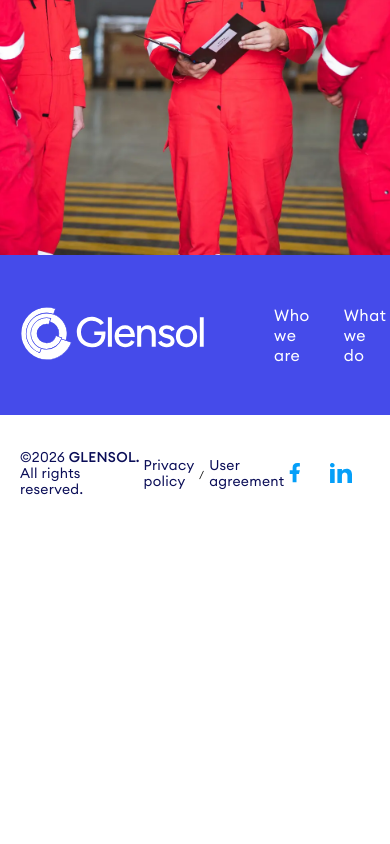
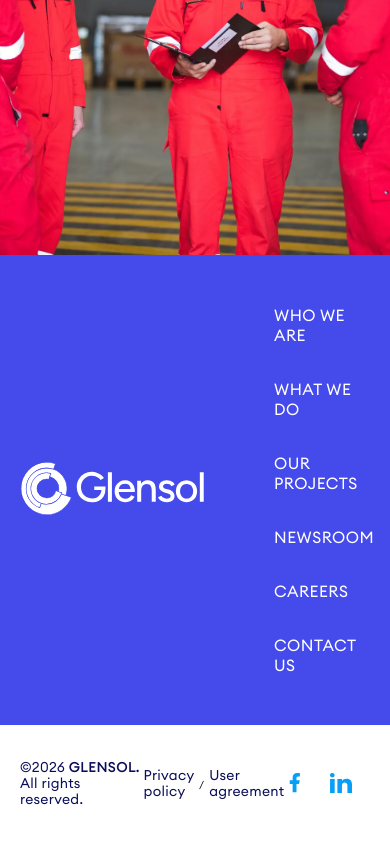
Before and after one commit to rashidovjavid1/Glensol, a React (Vite) app: page / in a window 390 px wide. Shown: the part 4727-5571 px from the top of the page. Before the commit the page ends 5261 px from the top, so only its background shows below. Built offline with nearby package versions, Linux system fonts and the light colour scheme.

Commit message:
Added Footer Mobile View Design

```diff
--- a/src/styles/Global.scss
+++ b/src/styles/Global.scss
@@ -427,6 +427,50 @@ body {
       }
     }
   }
+
+  footer {
+    display: flex;
+    align-items: start;
+    .footerTop {
+      .container {
+        max-width: 100%;
+
+        .footerTopMain {
+          display: flex;
+          justify-content: left;
+          left: 0;
+          nav {
+            ul {
+              display: flex;
+              flex-direction: column;
+              align-items: start;
+              max-width: 100%;
+              gap: 2.4rem;
+              padding-left: 0;
+              margin: 0;
+              list-style: none;
+
+              li {
+                width: 100%;
+                left: 0;
+                display: flex;
+
+                a {
+                  color: #fff;
+                  font-size: 2rem;
+                  font-style: normal;
+                  font-weight: 500;
+                  line-height: normal;
+                  letter-spacing: 0.06rem;
+                  text-transform: uppercase;
+                }
+              }
+            }
+          }
+        }
+      }
+    }
+  }
 }
 
 @media (min-width: 768px) {
```
